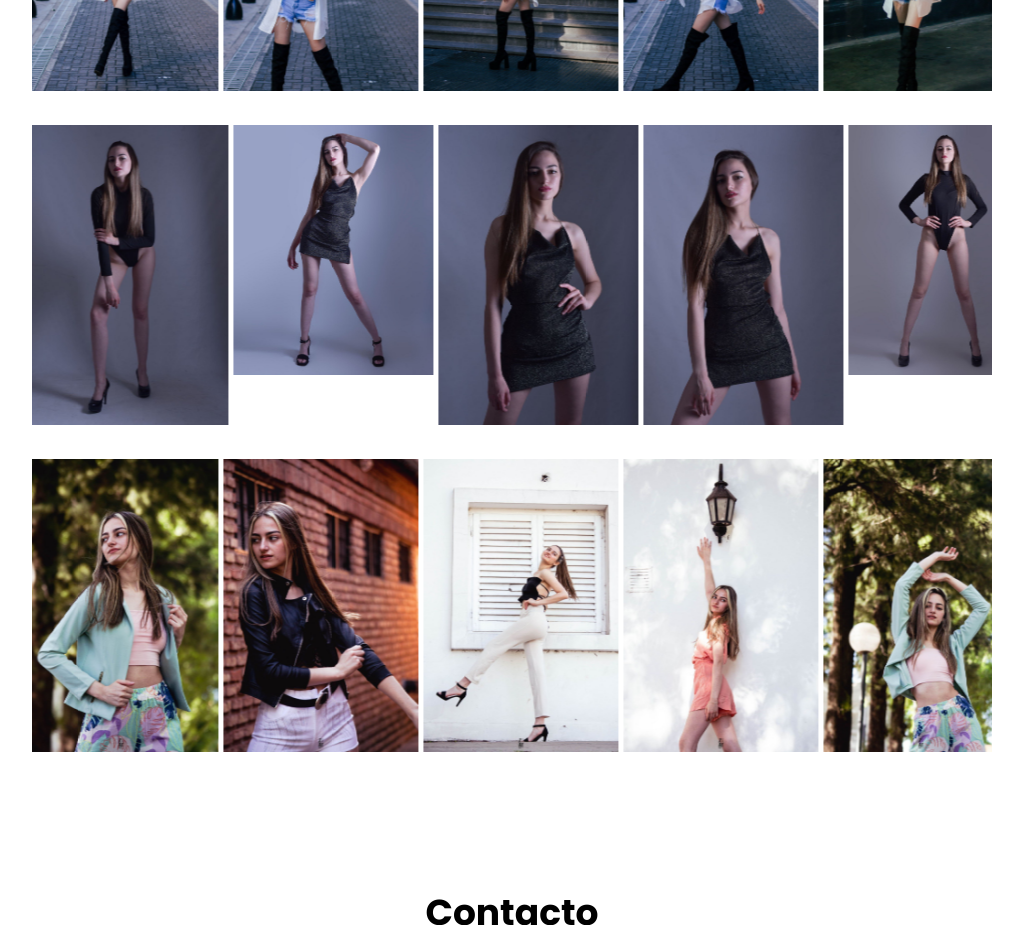
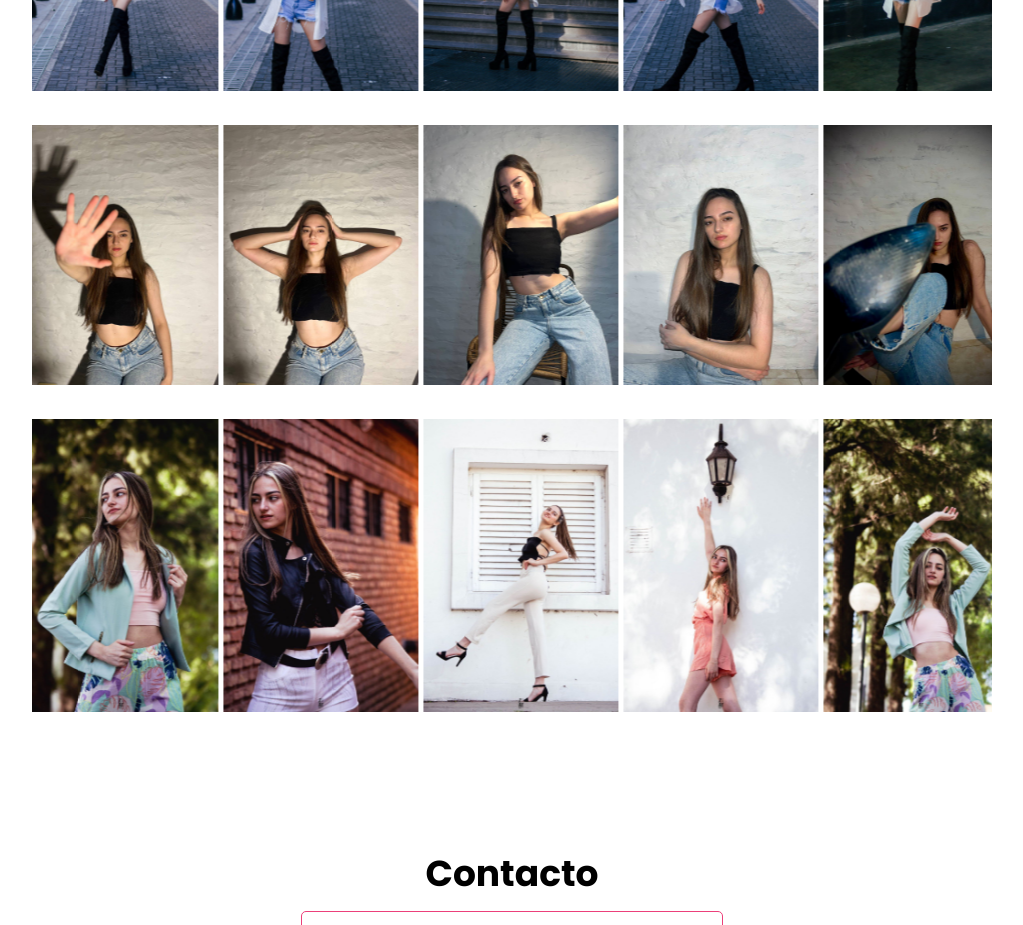
Before and after one commit to IgnacioSuarez10/portafolioRuthy, a plain HTML site: page index.html in a window 1280 px wide. Shown: the part 1500-2425 px from the top of the page, without its empty margins (128-1151 px from the left). Drawn offline with nearby package versions, Linux system fonts and the light colour scheme.

Commit message:
cambio de un slider

```diff
--- a/estilos.css
+++ b/estilos.css
@@ -507,6 +507,8 @@ h2 {
     background: #cccccc;
 }
 
+
+
 #biografia {
     text-align: center; /* Centrar el título */
     padding: 40px 20px;
--- a/index.html
+++ b/index.html
@@ -62,7 +62,6 @@
 </section>
 
     </section>
-
 
     <section id="servicios" class="section" data-aos="zoom-in" >
         <h2><span style="color: black;">Mis</span> <span style="color: #ec407a;">Servicios</span></h2>
@@ -143,42 +142,54 @@
 
         <div class="slider">
             <div class="slide-track">
+
                 <div class="slide">
-                    <img src="fotos/1 (2).jpg" alt="">
+                    <img src="fotos/slider 2/photo_1_2025-02-15_14-51-41.jpg" alt="">
                 </div>
                 <div class="slide">
-                    <img src="fotos/b.jpg" alt="">
+                    <img src="fotos/slider 2/photo_2_2025-02-15_14-51-41.jpg" alt="">
                 </div>
                 <div class="slide">
-                    <img src="fotos/c.jpg" alt="">
+                    <img src="fotos/slider 2/photo_3_2025-02-15_14-51-41.jpg" alt="">
                 </div>
                 <div class="slide">
-                    <img src="fotos/d.jpg" alt="">
+                    <img src="fotos/slider 2/photo_4_2025-02-15_14-51-41.jpg" alt="">
                 </div>
                 <div class="slide">
-                    <img src="fotos/e.jpg" alt="">
+                    <img src="fotos/slider 2/photo_5_2025-02-15_14-51-41.jpg" alt="">
                 </div>
                 <div class="slide">
-                    <img src="fotos/f.jpg" alt="">
+                    <img src="fotos/slider 2/photo_6_2025-02-15_14-51-41.jpg" alt="">
                 </div>
                 <div class="slide">
-                    <img src="fotos/1 (2).jpg" alt="">
+                    <img src="fotos/slider 2/photo_4_2025-02-15_14-51-41.jpg" alt="">
+                </div>
+
+                <div class="slide">
+                    <img src="fotos/slider 2/photo_1_2025-02-15_14-51-41.jpg" alt="">
                 </div>
                 <div class="slide">
-                    <img src="fotos/b.jpg" alt="">
+                    <img src="fotos/slider 2/photo_2_2025-02-15_14-51-41.jpg" alt="">
                 </div>
                 <div class="slide">
-                    <img src="fotos/c.jpg" alt="">
+                    <img src="fotos/slider 2/photo_3_2025-02-15_14-51-41.jpg" alt="">
                 </div>
                 <div class="slide">
-                    <img src="fotos/d.jpg" alt="">
+                    <img src="fotos/slider 2/photo_4_2025-02-15_14-51-41.jpg" alt="">
                 </div>
                 <div class="slide">
-                    <img src="fotos/e.jpg" alt="">
+                    <img src="fotos/slider 2/photo_5_2025-02-15_14-51-41.jpg" alt="">
                 </div>
                 <div class="slide">
-                    <img src="fotos/f.jpg" alt="">
+                    <img src="fotos/slider 2/photo_6_2025-02-15_14-51-41.jpg" alt="">
                 </div>
+                <div class="slide">
+                    <img src="fotos/slider 2/photo_4_2025-02-15_14-51-41.jpg" alt="">
+                </div>
+
+
+
+
 
 
             </div>
```
Also changed, not shown: fotos/slider 2/photo_1_2025-02-15_14-51-41.jpg (added), fotos/slider 2/photo_2_2025-02-15_14-51-41.jpg (added), fotos/slider 2/photo_3_2025-02-15_14-51-41.jpg (added), fotos/slider 2/photo_4_2025-02-15_14-51-41.jpg (added), fotos/slider 2/photo_5_2025-02-15_14-51-41.jpg (added), fotos/slider 2/photo_6_2025-02-15_14-51-41.jpg (added).
